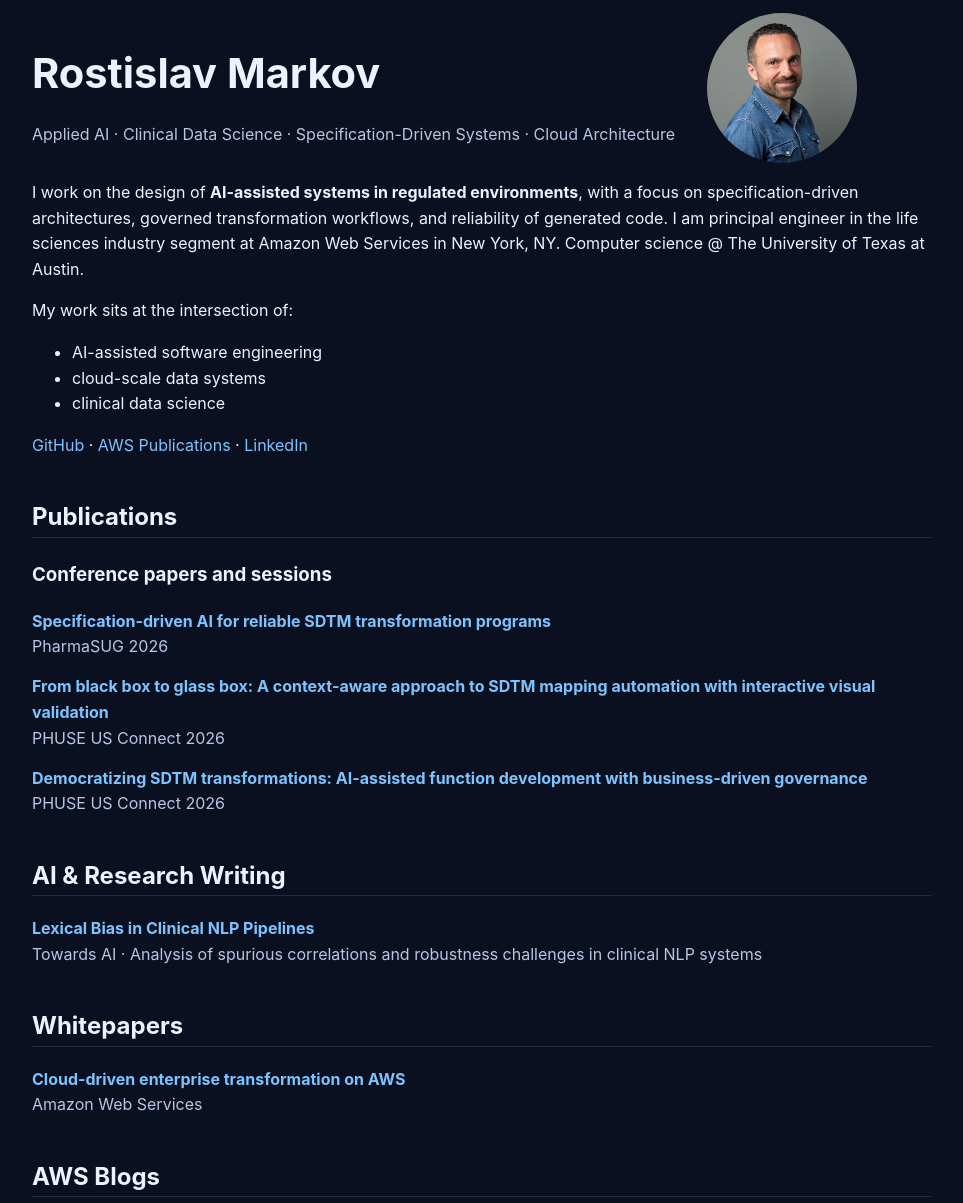
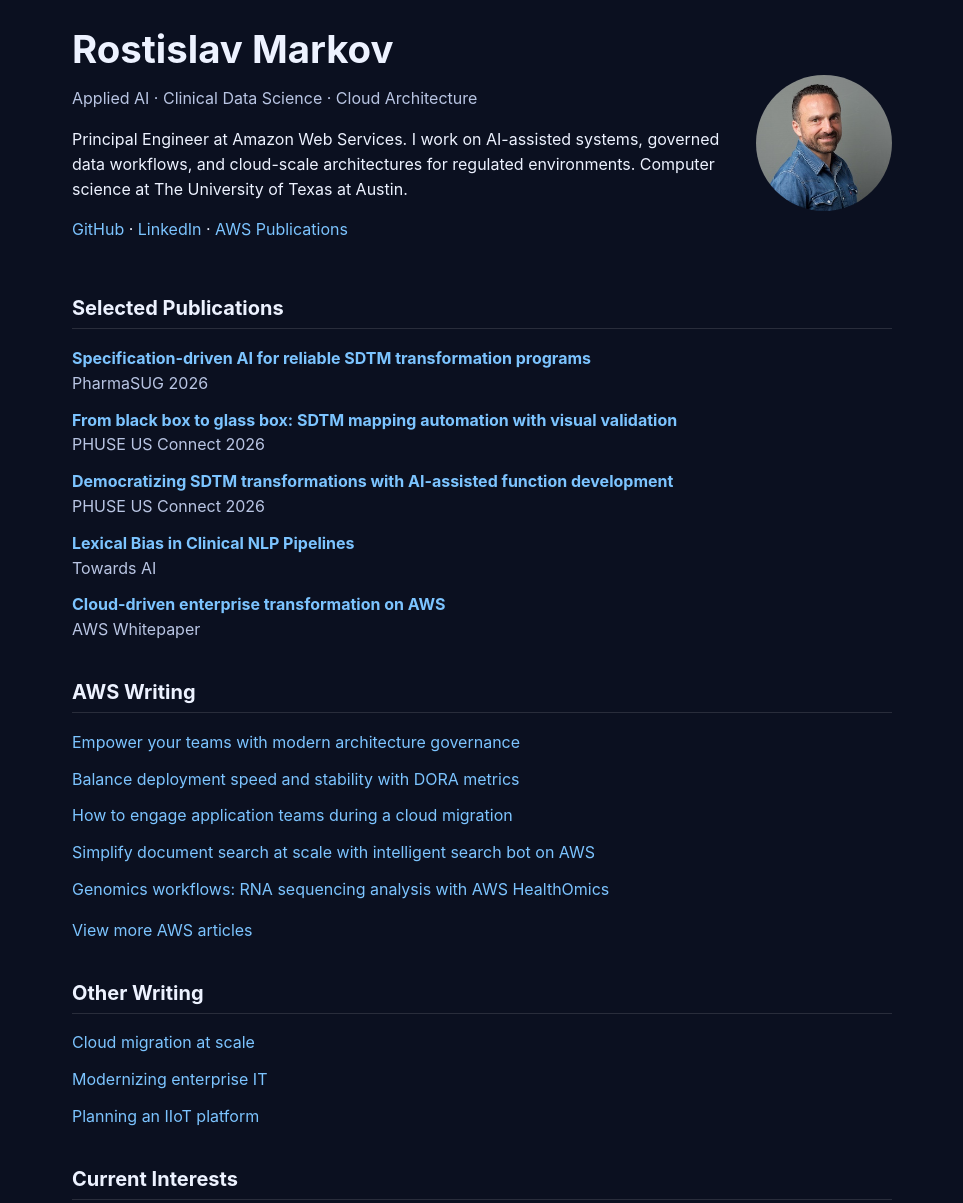
Before and after one commit to rosmarkov/rosmarkov.github.io, a plain HTML site: page index.html in a window 1280 px wide. Shown: the part 20-1223 px from the top of the page, without its empty margins (158-1121 px from the left). Drawn offline with Linux system fonts and the light colour scheme.

Commit message:
Update index.html

```diff
--- a/index.html
+++ b/index.html
@@ -6,187 +6,138 @@
   <title>Rostislav Markov</title>
 
   <style>
+    :root {
+      --bg: #0b1020;
+      --text: #edf2ff;
+      --muted: #b9c5e3;
+      --link: #7cc4ff;
+      --line: rgba(255,255,255,.12);
+    }
     body {
       margin: 0;
       font-family: -apple-system, BlinkMacSystemFont, "Segoe UI", sans-serif;
-      background: #0b1020;
-      color: #edf2ff;
-      line-height: 1.6;
+      background: var(--bg);
+      color: var(--text);
+      line-height: 1.55;
     }
     .wrap {
-      max-width: 900px;
+      max-width: 820px;
       margin: auto;
-      padding: 2rem 1rem;
+      padding: 3rem 1.25rem;
     }
-    h1 { font-size: 2.6rem; margin-bottom: 0.2rem; }
-    h2 { margin-top: 2.5rem; border-bottom: 1px solid rgba(255,255,255,0.1); }
-    h3 { margin-top: 1.4rem; }
-    a { color: #7cc4ff; text-decoration: none; }
+    header {
+      display: flex;
+      align-items: center;
+      gap: 1.6rem;
+      margin-bottom: 2rem;
+    }
+    img {
+      width: 136px;
+      height: 136px;
+      border-radius: 50%;
+      object-fit: cover;
+      object-position: center top;
+      flex-shrink: 0;
+    }
+    h1 {
+      margin: 0;
+      font-size: 2.4rem;
+      line-height: 1.1;
+    }
+    h2 {
+      margin-top: 2.2rem;
+      padding-bottom: .25rem;
+      border-bottom: 1px solid var(--line);
+      font-size: 1.25rem;
+    }
+    a {
+      color: var(--link);
+      text-decoration: none;
+    }
     a:hover { text-decoration: underline; }
-    .muted { color: #b9c5e3; }
-    .pub { margin-bottom: 0.9rem; }
+    .muted { color: var(--muted); }
+    .links { margin-top: .8rem; }
+    .item { margin-bottom: .75rem; }
+    .item strong { font-weight: 650; }
+    @media (max-width: 620px) {
+      header { align-items: flex-start; flex-direction: column-reverse; }
+      img { width: 120px; height: 120px; }
+    }
   </style>
 </head>
 
 <body>
-<div class="wrap">
+  <main class="wrap">
 
-<div style="display:flex; align-items:center; gap:2rem;">
+    <header>
       <div>
         <h1>Rostislav Markov</h1>
-    <p class="muted">
-    Applied AI · Clinical Data Science · Specification-Driven Systems · Cloud Architecture
+        <p class="muted">Applied AI · Clinical Data Science · Cloud Architecture</p>
+        <p>
+          Principal Engineer at Amazon Web Services. I work on AI-assisted systems,
+          governed data workflows, and cloud-scale architectures for regulated environments.
+          Computer science at The University of Texas at Austin.
+        </p>
+        <p class="links">
+          <a href="https://github.com/rosmarkov">GitHub</a> ·
+          <a href="https://www.linkedin.com/in/rostislavmarkov/">LinkedIn</a> ·
+          <a href="https://aws.amazon.com/blogs/architecture/author/rmarkov/">AWS Publications</a>
         </p>
       </div>
-  <img src="profile.jpg" alt="Rostislav Markov" style="width:150px; height:150px; border-radius:50%; object-fit:cover; object-position:center top; flex-shrink:0;" />
-</div>
 
-<p>
-  I work on the design of <strong>AI-assisted systems in regulated environments</strong>, with a focus on
-  specification-driven architectures, governed transformation workflows, and reliability of generated code.
-  I am principal engineer in the life sciences industry segment at Amazon Web Services in New York, NY.
-  Computer science @ The University of Texas at Austin.
-</p>
+      <img src="profile.jpg" alt="Rostislav Markov" />
+    </header>
 
-<p>
-My work sits at the intersection of:
-<ul>
-<li>AI-assisted software engineering</li>
-<li>cloud-scale data systems</li>
-<li>clinical data science</li>
-</ul>
-</p>
+    <h2>Selected Publications</h2>
 
-<p>
-<a href="https://github.com/rosmarkov">GitHub</a> ·
-<a href="https://aws.amazon.com/blogs/architecture/author/rmarkov/">AWS Publications</a> ·
-<a href="https://www.linkedin.com/in/rostislavmarkov/">LinkedIn</a>
-</p>
-
-<!-- ===================== PUBLICATIONS ===================== -->
-
-<h2>Publications</h2>
-
-<h3>Conference papers and sessions</h3>
-
-<div class="pub">
-<strong>
-  <a href="https://pharmasug.org/conferences/pharmasug-2026-us/paper-presentations/#AI-420">
-    Specification-driven AI for reliable SDTM transformation programs
-  </a>
-</strong><br/>
+    <div class="item">
+      <strong><a href="https://pharmasug.org/conferences/pharmasug-2026-us/paper-presentations/#AI-420">Specification-driven AI for reliable SDTM transformation programs</a></strong><br>
       <span class="muted">PharmaSUG 2026</span>
     </div>
 
-<div class="pub">
-<strong>
-  <a href="https://phuse.s3.eu-central-1.amazonaws.com/Archive/2026/Connect/US/Austin/PAP_DV12.pdf">
-    From black box to glass box: A context-aware approach to SDTM mapping automation with interactive visual validation
-  </a>
-</strong><br/>
+    <div class="item">
+      <strong><a href="https://phuse.s3.eu-central-1.amazonaws.com/Archive/2026/Connect/US/Austin/PAP_DV12.pdf">From black box to glass box: SDTM mapping automation with visual validation</a></strong><br>
       <span class="muted">PHUSE US Connect 2026</span>
     </div>
 
-<div class="pub">
-<strong>
-  <a href="https://phuse.s3.eu-central-1.amazonaws.com/Archive/2026/Connect/US/Austin/PAP_ML35.pdf">
-    Democratizing SDTM transformations: AI-assisted function development with business-driven governance
-  </a>
-</strong><br/>
+    <div class="item">
+      <strong><a href="https://phuse.s3.eu-central-1.amazonaws.com/Archive/2026/Connect/US/Austin/PAP_ML35.pdf">Democratizing SDTM transformations with AI-assisted function development</a></strong><br>
       <span class="muted">PHUSE US Connect 2026</span>
     </div>
 
-<!-- ===================== RESEARCH WRITING ===================== -->
-
-<h2>AI & Research Writing</h2>
-
-<div class="pub">
-<strong>
-<a href="https://pub.towardsai.net/lexical-bias-in-clinical-nlp-pipelines-f6d20d635c09">
-Lexical Bias in Clinical NLP Pipelines
-</a>
-</strong><br/>
-<span class="muted">
-Towards AI · Analysis of spurious correlations and robustness challenges in clinical NLP systems
-</span>
+    <div class="item">
+      <strong><a href="https://pub.towardsai.net/lexical-bias-in-clinical-nlp-pipelines-f6d20d635c09">Lexical Bias in Clinical NLP Pipelines</a></strong><br>
+      <span class="muted">Towards AI</span>
     </div>
 
-<!-- ===================== WHITEPAPER ===================== -->
-
-<h2>Whitepapers</h2>
-
-<div class="pub">
-<strong>
-<a href="https://docs.aws.amazon.com/pdfs/whitepapers/latest/cloud-driven-enterprise-transformation-on-aws/cloud-driven-enterprise-transformation-on-aws.pdf">
-Cloud-driven enterprise transformation on AWS
-</a>
-</strong><br/>
-<span class="muted">Amazon Web Services</span>
+    <div class="item">
+      <strong><a href="https://docs.aws.amazon.com/pdfs/whitepapers/latest/cloud-driven-enterprise-transformation-on-aws/cloud-driven-enterprise-transformation-on-aws.pdf">Cloud-driven enterprise transformation on AWS</a></strong><br>
+      <span class="muted">AWS Whitepaper</span>
     </div>
 
-<!-- ===================== AWS ===================== -->
+    <h2>AWS Writing</h2>
 
-<h2>AWS Blogs</h2>
+    <div class="item"><a href="https://aws.amazon.com/blogs/architecture/empower-your-teams-with-modern-architecture-governance/">Empower your teams with modern architecture governance</a></div>
+    <div class="item"><a href="https://aws.amazon.com/blogs/devops/balance-deployment-speed-and-stability-with-dora-metrics/">Balance deployment speed and stability with DORA metrics</a></div>
+    <div class="item"><a href="https://aws.amazon.com/blogs/mt/how-to-engage-application-teams-during-a-cloud-migration/">How to engage application teams during a cloud migration</a></div>
+    <div class="item"><a href="https://aws.amazon.com/blogs/architecture/simplify-document-search-at-scale-with-intelligent-search-bot-on-aws/">Simplify document search at scale with intelligent search bot on AWS</a></div>
+    <div class="item"><a href="https://aws.amazon.com/blogs/architecture/genomics-workflows-part-7-analyze-public-rna-sequencing-data-using-aws-healthomics/">Genomics workflows: RNA sequencing analysis with AWS HealthOmics</a></div>
+
+    <p><a href="https://aws.amazon.com/blogs/architecture/author/rmarkov/">View more AWS articles</a></p>
+
+    <h2>Other Writing</h2>
+
+    <div class="item"><a href="https://www.cloudcomputing-insider.de/cloud-migration-am-laufenden-band-a-4de9f6c33d39d63df9a161089afb2e1e/">Cloud migration at scale</a></div>
+    <div class="item"><a href="https://www.cloudcomputing-insider.de/erfolgsfaktoren-fuer-die-modernisierung-der-unternehmens-it-a-1f008692127e7e4cb81ee847e019077c/">Modernizing enterprise IT</a></div>
+    <div class="item"><a href="https://www.industry-of-things.de/aller-anfang-die-planung-einer-iiot-plattform-a-900843/">Planning an IIoT platform</a></div>
+
+    <h2>Current Interests</h2>
 
     <p class="muted">
-Selected work on architecture governance, cloud migration, and large-scale data systems.
+      Specification-driven AI systems, reliable generated code, clinical NLP robustness,
+      and agentic systems in regulated environments.
     </p>
 
-<div class="pub">
-<a href="https://aws.amazon.com/blogs/architecture/empower-your-teams-with-modern-architecture-governance/">Modern architecture governance</a>
-</div>
-
-<div class="pub">
-<a href="https://aws.amazon.com/blogs/devops/balance-deployment-speed-and-stability-with-dora-metrics/">DORA metrics in practice</a>
-</div>
-
-<div class="pub">
-<a href="https://aws.amazon.com/blogs/mt/how-to-engage-application-teams-during-a-cloud-migration/">Engaging teams in cloud migration</a>
-</div>
-
-<div class="pub">
-<a href="https://aws.amazon.com/blogs/architecture/simplify-document-search-at-scale-with-intelligent-search-bot-on-aws/">Search systems on AWS</a>
-</div>
-
-<div class="pub">
-<a href="https://aws.amazon.com/blogs/architecture/genomics-workflows-part-7-analyze-public-rna-sequencing-data-using-aws-healthomics/">Genomics workflows</a>
-</div>
-
-<p>
-<a href="https://aws.amazon.com/blogs/architecture/author/rmarkov/">View full list (28+ articles)</a>
-</p>
-
-<!-- ===================== INDUSTRY ===================== -->
-
-<h2>Industry Articles</h2>
-
-<p class="muted">
-Articles on cloud transformation, IIoT platforms, and enterprise architecture (German language).
-</p>
-
-<div class="pub">
-<a href="https://www.cloudcomputing-insider.de/cloud-migration-am-laufenden-band-a-4de9f6c33d39d63df9a161089afb2e1e/">Cloud migration at scale</a>
-</div>
-
-<div class="pub">
-<a href="https://www.cloudcomputing-insider.de/erfolgsfaktoren-fuer-die-modernisierung-der-unternehmens-it-a-1f008692127e7e4cb81ee847e019077c/">Modernizing enterprise IT</a>
-</div>
-
-<div class="pub">
-<a href="https://www.industry-of-things.de/aller-anfang-die-planung-einer-iiot-plattform-a-900843/">Planning an IIoT platform</a>
-</div>
-
-<!-- ===================== RESEARCH DIRECTION ===================== -->
-
-<h2>Interests</h2>
-
-<ul>
-<li>Specification-driven AI systems</li>
-<li>Reliability and evaluation of auto-generated code</li>
-<li>Spurious correlations in clinical NLP</li>
-<li>Agentic systems in regulated environments</li>
-</ul>
-
-</div>
+  </main>
 </body>
 </html>
```
Lines whose indentation alone changed are shown as unchanged.
